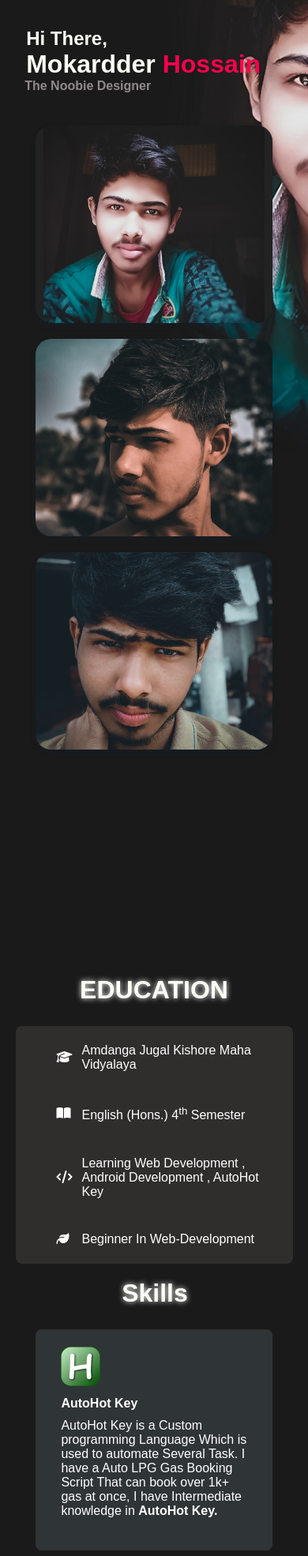
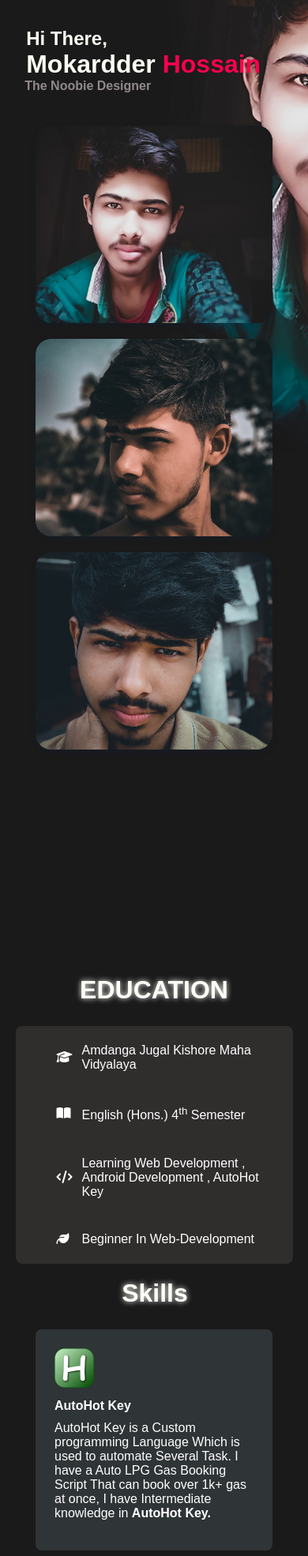
Before and after one commit to Mokardder/mokardder.github.io, a PHP site: page / in a window 390 px wide. Shown: the part 270-2240 px from the top of the page at 79% size. Run offline with PHP 8.4, Linux system fonts and the light colour scheme; some libraries are stand-ins or nearby versions.

Commit message:
Update style.css

```diff
--- a/style.css
+++ b/style.css
@@ -74,10 +74,6 @@
     .skill-container{
         flex-direction: column;
         flex-wrap: wrap;
-    }
-    .box1{
-        overflow: hidden;
-        padding: 0% 10px;;
     }
 
 
```
